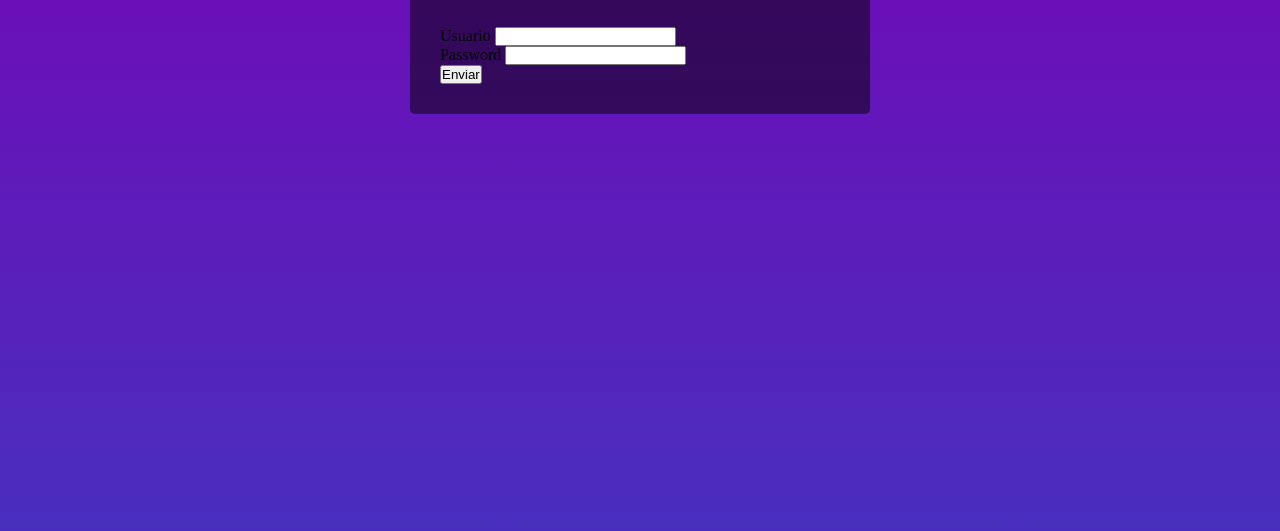
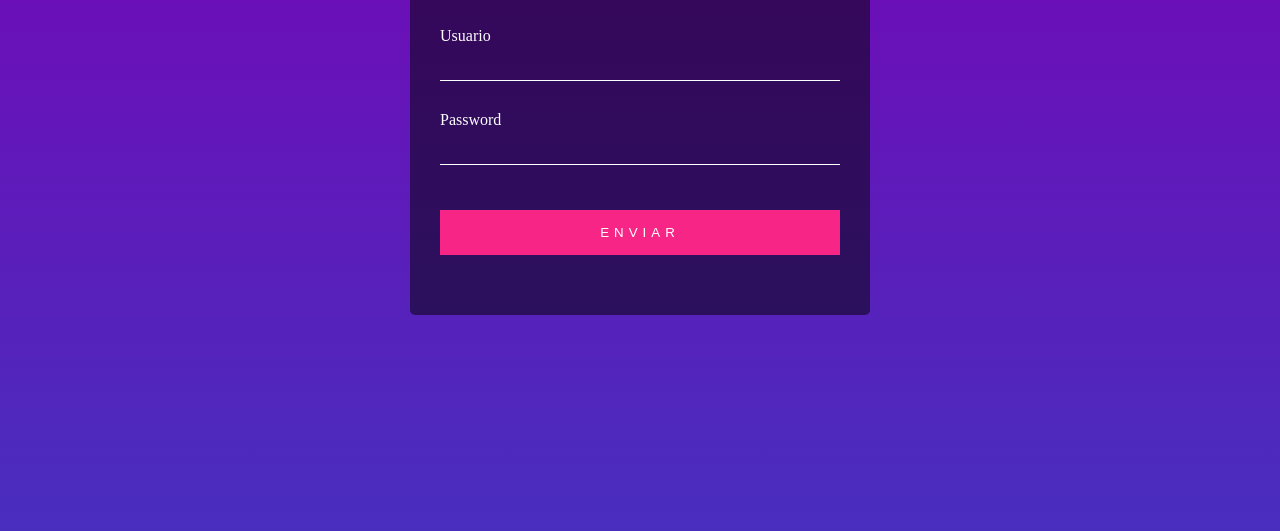
Before and after one commit to Juanfi-Arias/formularioLogin, a plain HTML site: page index.html in a window 1280 px wide. Shown: the part 117-648 px from the top of the page. Drawn offline with Linux system fonts and the light colour scheme.

Commit message:
css terminado

```diff
--- a/style.css
+++ b/style.css
@@ -26,3 +26,27 @@ body{
     color:#4cc9f0;
     text-align: center;
 }
+
+.contenedor .elemento label{
+    color: #fff;
+}
+
+.contenedor .elemento input{
+    width: 100%;
+    padding: 10px 0;
+    color: #fff;
+    background: transparent;
+    border: none;
+    border-bottom: 1px solid #fff;
+    margin-bottom: 30px;
+}
+
+.contenedor .elemento input[type="submit"]{
+    background-color: #f72585;
+    border:none;
+    letter-spacing: 5px;
+    text-transform: uppercase;
+    cursor: pointer;
+    padding: 15px;
+    margin-top: 15px;
+}
```
